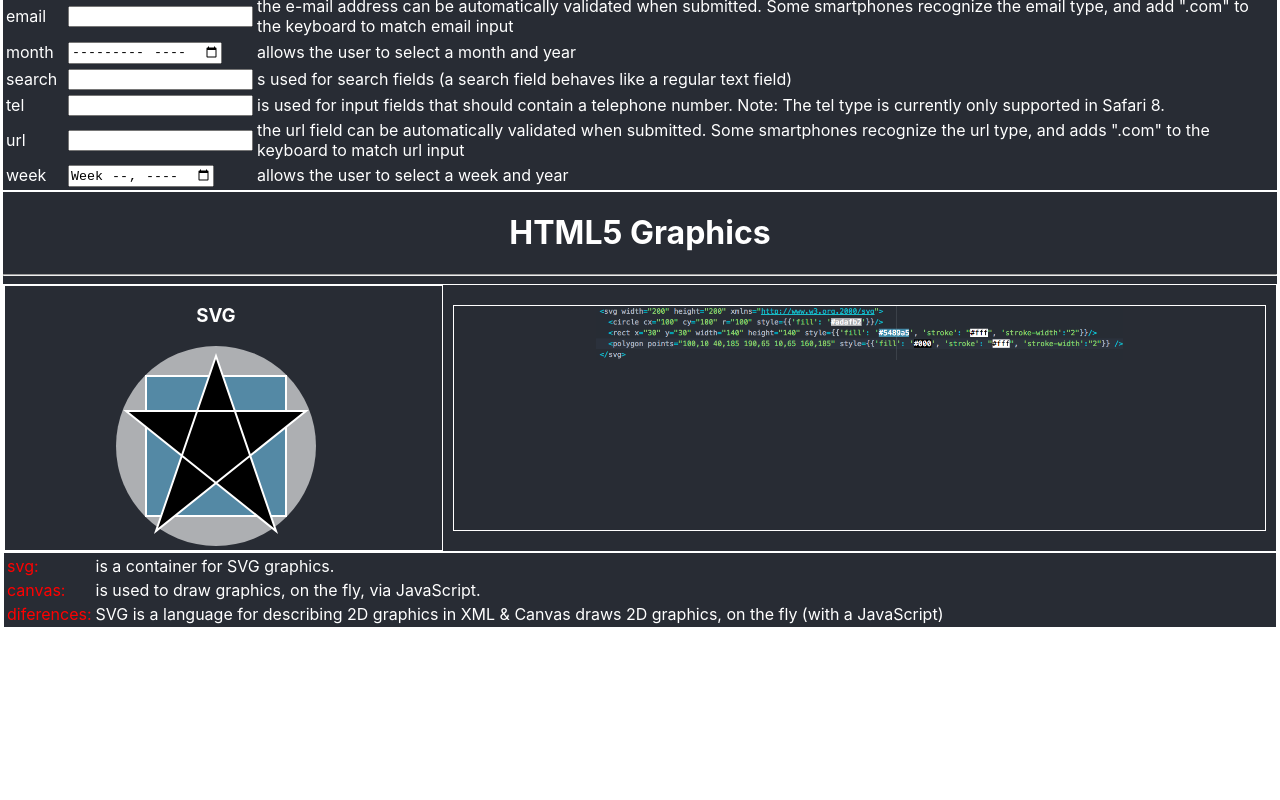
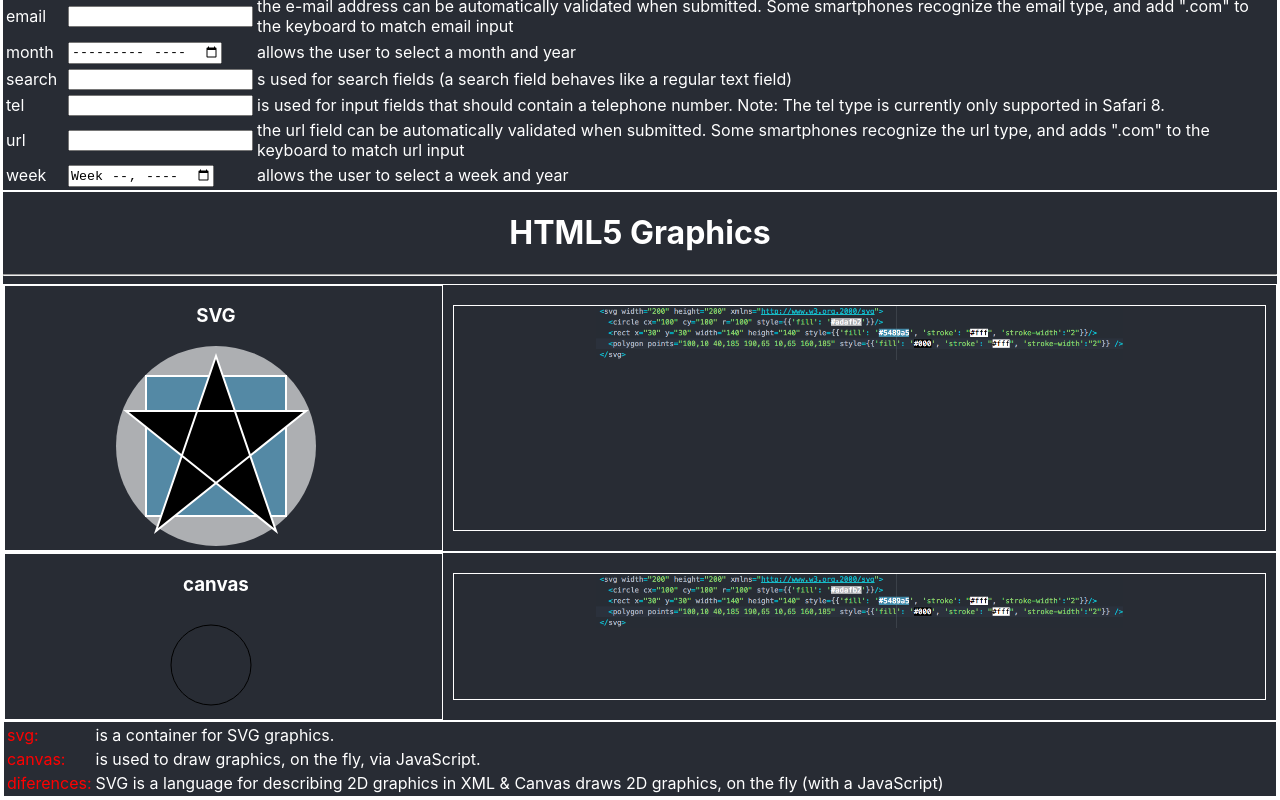
Before and after one commit to cjimenez-tiempodev/hello-world, a React (Create React App) app in the folder App/front-review/: page / in a window 1280 px wide. Shown: the part 3593-4393 px from the top of the page. Before the commit the page ends 4224 px from the top, so only its background shows below. Built offline with nearby package versions, Linux system fonts and the light colour scheme.

Commit message:
App: HTML5 Graphics - canvas

```diff
--- a/App/front-review/src/html/common/graphics.js
+++ b/App/front-review/src/html/common/graphics.js
@@ -1,9 +1,19 @@
-import React from 'react';
+import React, { Component } from 'react';
 import html5 from './constDefinitions';
 import DisplayDefinition from './general/displayDef';
 import codeImage from './assets/svgCode.png';
 
-function Graphics(props) {
+class Graphics extends Component {
+
+  componentDidMount(){
+    let element = document.getElementById("canvasExample");
+    let ctx = element.getContext("2d");
+    ctx.beginPath();
+    ctx.arc(95, 50, 40, 0, 2 *Math.PI);
+    ctx.stroke();
+  }
+
+  render(){
     return (
       <div className = "document">
       <h1>HTML5 Graphics</h1>
@@ -30,6 +40,25 @@
 
       </div>
 
+      <div className="example">
+
+        <div className="result">
+          <section>
+            <article>
+              <h3>canvas</h3>
+              <canvas id="canvasExample" width="200" height="100" style={{'border':'1px', 'solid':'#15c'}} >
+                Your browser does not support HTML5 canvas tag.
+              </canvas>
+            </article>
+          </section>
+        </div>
+
+        <div className="code">
+          <img src={codeImage} alt="code"/>
+        </div>
+
+      </div>
+
       <div>
         <table>
           <DisplayDefinition data={html5.graphics} />
@@ -39,5 +68,6 @@
       </div>
     );
   }
+}
 
 export default Graphics;
```
Also changed, not shown: 1 other file (tests, documents, lock files or other folders). Lines whose indentation alone changed are shown as unchanged.
